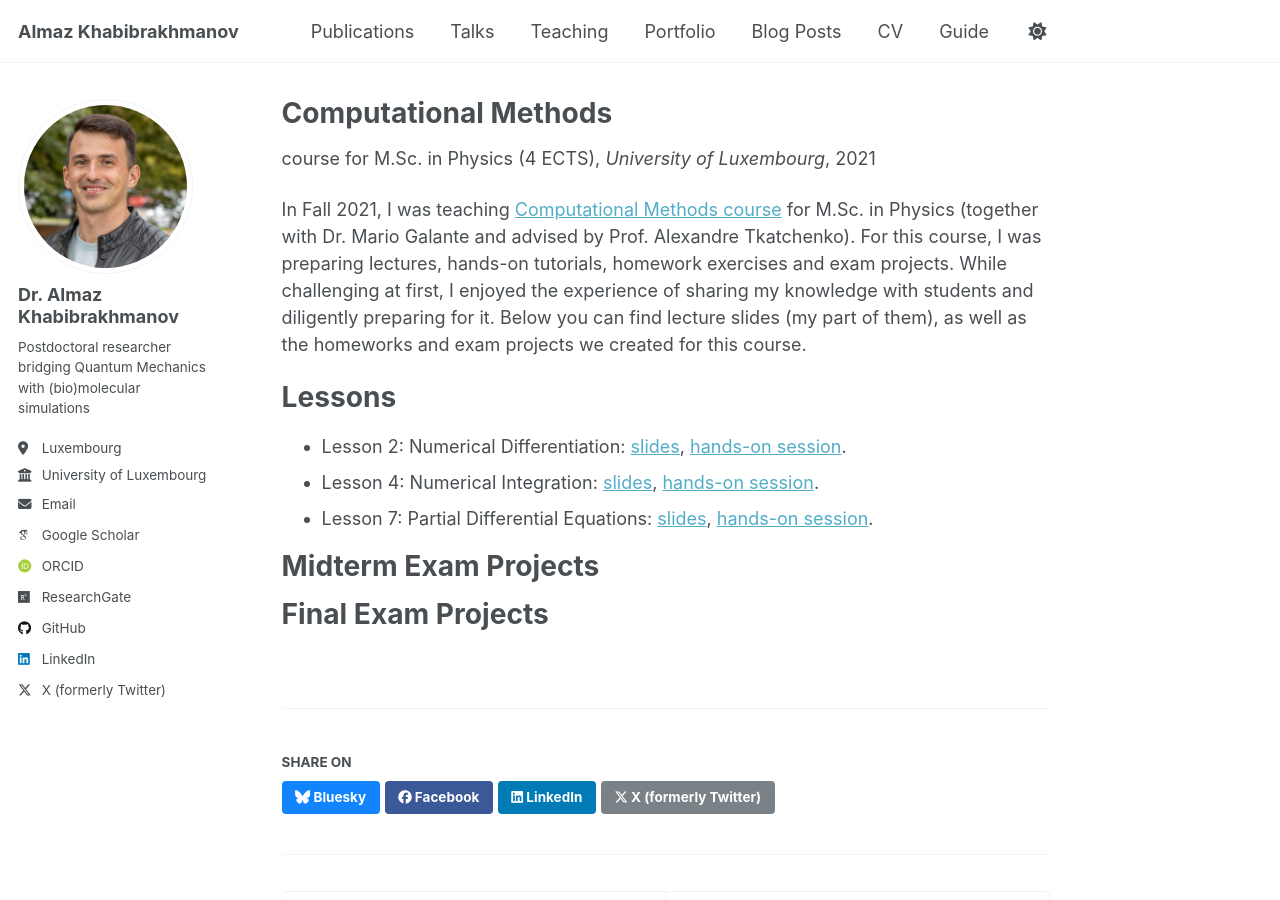
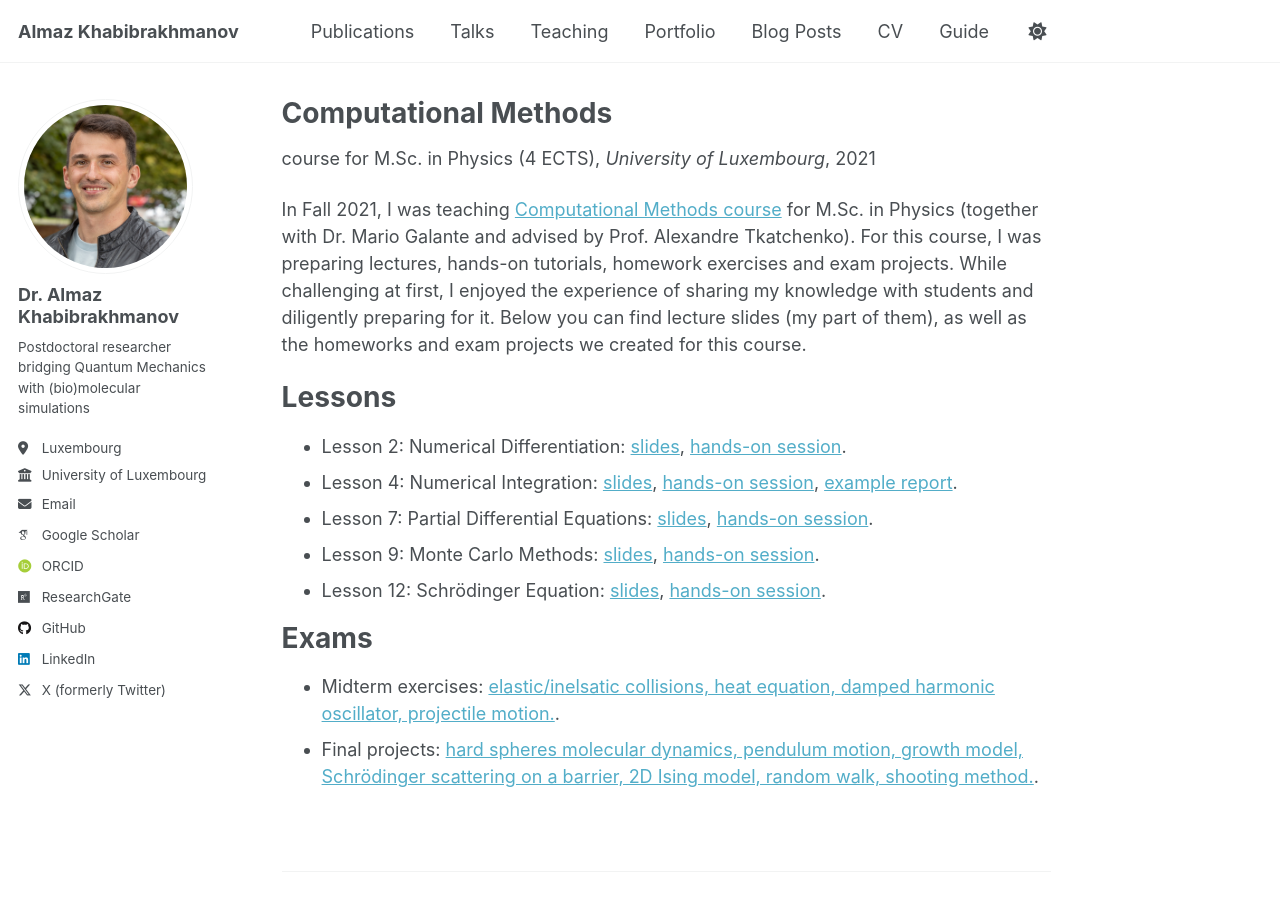
Before and after one commit to almaz-khabibrakhmanov/almaz-khabibrakhmanov.github.io, a Jekyll site: the page built from _teaching/2021-fall-teaching-1.md, in a window 1280 px wide and 900 px high. Built offline with Jekyll 4.4.1, drawn with Linux system fonts in a browser that asks for light colours; some web fonts are replaced; a script that is not in the unit is left out.

Commit message:
Update 2021-fall-teaching-1.md

```diff
--- a/_teaching/2021-fall-teaching-1.md
+++ b/_teaching/2021-fall-teaching-1.md
@@ -13,12 +13,13 @@ In Fall 2021, I was teaching [Computational Methods course](https://almaz-khabib
 Lessons
 ======
 * Lesson 2: Numerical Differentiation: [slides](https://almaz-khabibrakhmanov.github.io/files/teaching/CompMethods/Lesson2_Slides.pdf), [hands-on session](https://almaz-khabibrakhmanov.github.io/files/teaching/CompMethods/Lesson2_HandsOn.pdf).
-* Lesson 4: Numerical Integration: [slides](https://almaz-khabibrakhmanov.github.io/files/teaching/CompMethods/Lesson4_Slides.pdf), [hands-on session](https://almaz-khabibrakhmanov.github.io/files/teaching/CompMethods/Lesson4_HandsOn.pdf).
+* Lesson 4: Numerical Integration: [slides](https://almaz-khabibrakhmanov.github.io/files/teaching/CompMethods/Lesson4_Slides.pdf), [hands-on session](https://almaz-khabibrakhmanov.github.io/files/teaching/CompMethods/Lesson4_HandsOn.pdf), [example report](https://almaz-khabibrakhmanov.github.io/files/teaching/CompMethods/Lesson4_Example_Report.pdf).
 * Lesson 7: Partial Differential Equations: [slides](https://almaz-khabibrakhmanov.github.io/files/teaching/CompMethods/Lesson7_Slides.pdf), [hands-on session](https://almaz-khabibrakhmanov.github.io/files/teaching/CompMethods/Lesson7_HandsOn.pdf).
+* Lesson 9: Monte Carlo Methods: [slides](https://almaz-khabibrakhmanov.github.io/files/teaching/CompMethods/Lesson9_Slides.pdf), [hands-on session](https://almaz-khabibrakhmanov.github.io/files/teaching/CompMethods/Lesson9_HandsOn.pdf).
+* Lesson 12: Schrödinger Equation: [slides](https://almaz-khabibrakhmanov.github.io/files/teaching/CompMethods/Lesson12_Slides.pdf), [hands-on session](https://almaz-khabibrakhmanov.github.io/files/teaching/CompMethods/Lesson12_HandsOn.pdf).
 
 
-Midterm Exam Projects
+Exams
 ======
-
-Final Exam Projects
-======
+* Midterm exercises: [elastic/inelsatic collisions, heat equation, damped harmonic oscillator, projectile motion.](https://almaz-khabibrakhmanov.github.io/files/teaching/CompMethods/Midterm_Exercises.pdf).
+* Final projects: [hard spheres molecular dynamics, pendulum motion, growth model, Schrödinger scattering on a barrier, 2D Ising model, random walk, shooting method.](https://almaz-khabibrakhmanov.github.io/files/teaching/CompMethods/Final_Projects.pdf).
```
